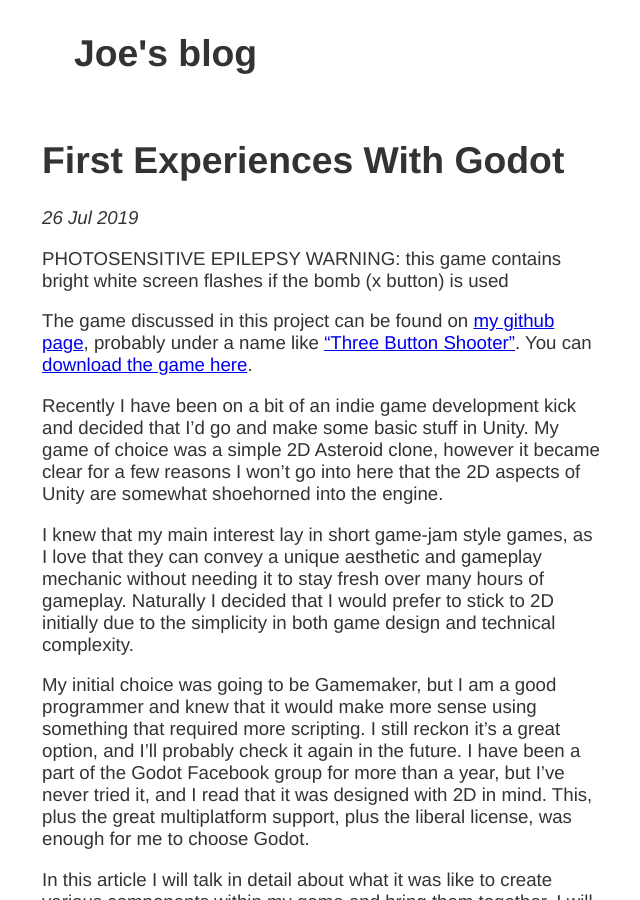
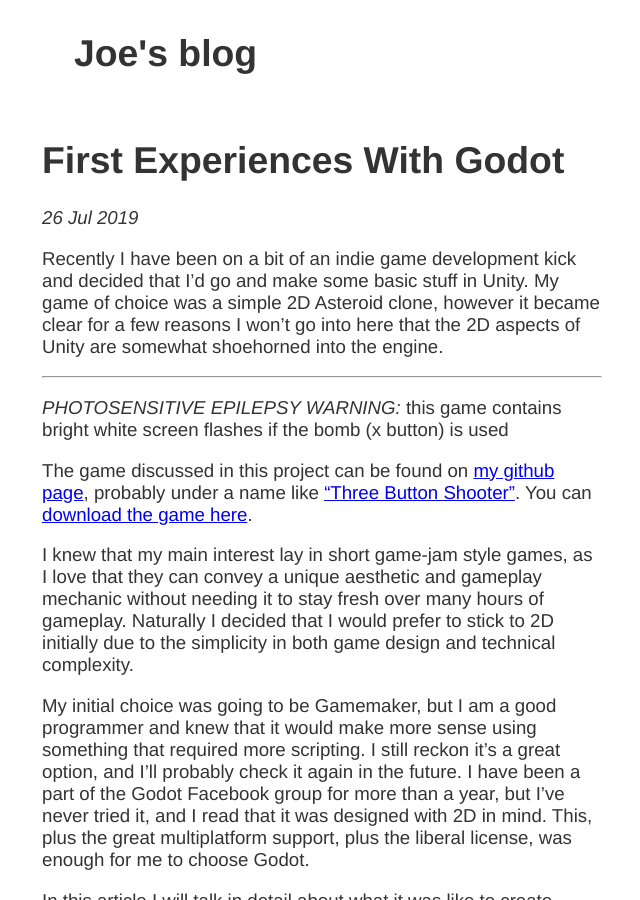
Before and after one commit to joebentley/joebentley.github.io-archive, a Jekyll site: the page built from _posts/2019-07-26-first-experiences-with-godot.md, in a window 1280 px wide and 900 px high. Shown: the whole window, without its empty margins (318-958 px from the left). Built offline with Jekyll 4.4.1, drawn with Linux system fonts in a browser that asks for light colours; Markdown is read by kramdown in place of the engine named in the settings.

```diff
--- a/_posts/2019-07-26-first-experiences-with-godot.md
+++ b/_posts/2019-07-26-first-experiences-with-godot.md
@@ -1,19 +1,21 @@
 ---
 ---
 
-PHOTOSENSITIVE EPILEPSY WARNING: this game contains bright white screen flashes
-if the bomb (x button) is used
+Recently I have been on a bit of an indie game development kick and decided that
+I'd go and make some basic stuff in Unity. My game of choice was a simple 2D
+Asteroid clone, however it became clear for a few reasons I won't go into here
+that the 2D aspects of Unity are somewhat shoehorned into the engine.
+
+---
+
+_PHOTOSENSITIVE EPILEPSY WARNING:_ this game contains bright white screen
+flashes if the bomb (x button) is used
 
 The game discussed in this project can be found on [my github
 page](https://github.com/joebentley), probably under a name like ["Three Button
 Shooter"](https://github.com/joebentley/ThreeButtonShooter). You can [download
 the game
 here](https://github.com/joebentley/ThreeButtonShooter/releases/tag/v1.0).
-
-Recently I have been on a bit of an indie game development kick and decided that
-I'd go and make some basic stuff in Unity. My game of choice was a simple 2D
-Asteroid clone, however it became clear for a few reasons I won't go into here
-that the 2D aspects of Unity are somewhat shoehorned into the engine.
 
 I knew that my main interest lay in short game-jam style games, as I love that
 they can convey a unique aesthetic and gameplay mechanic without needing it
```
Also changed, not shown: 3 other files.
